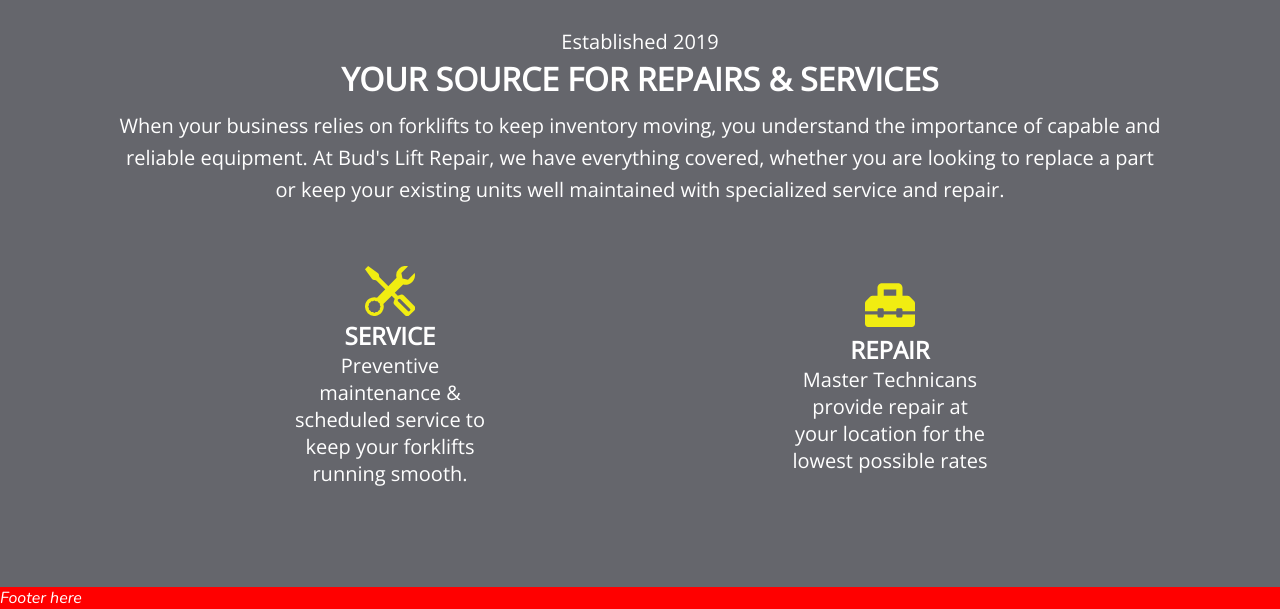
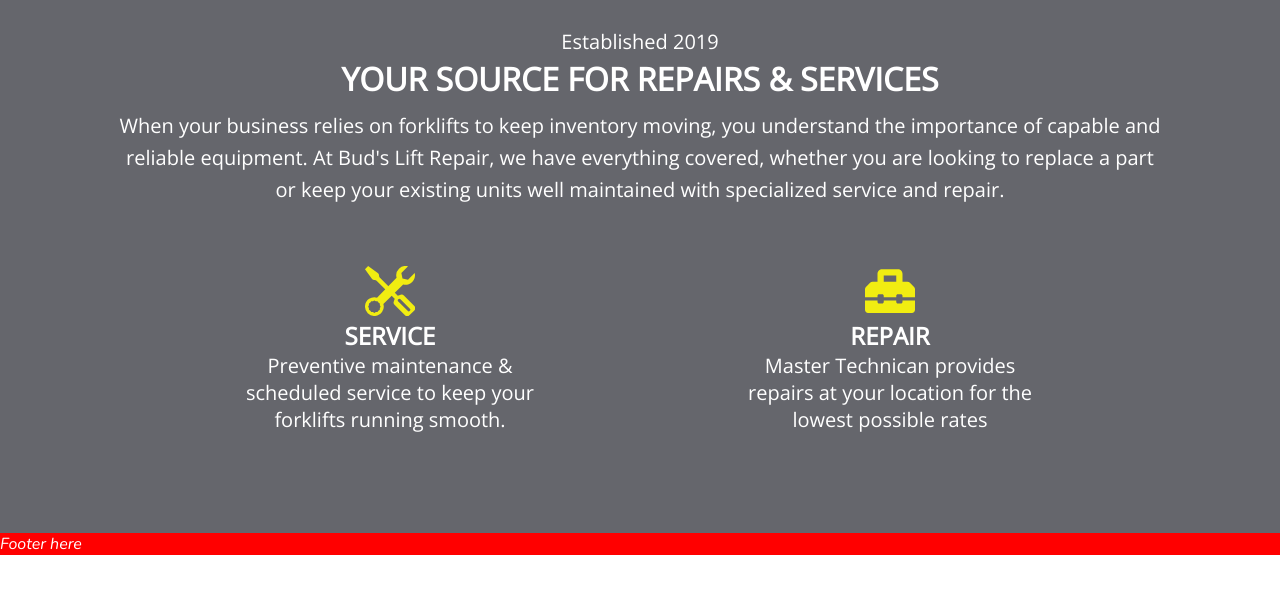
Before and after one commit to jayedeem/buds-lift-service, a Gatsby site: page / in a window 1280 px wide. Shown: the part 822-1431 px from the top of the page. After the commit the page ends 1377 px from the top, so only its background shows below. Built offline with nearby package versions, Linux system fonts and the light colour scheme; Gatsby itself is replaced by a stand-in of ours.

Commit message:
changed width of p tag

```diff
--- a/src/components/HeroSection/hero.css
+++ b/src/components/HeroSection/hero.css
@@ -39,6 +39,6 @@
     font-size: 40px;
   }
   .hero-container > p {
-    font-size: 30px;
+    font-size: 28px;
   }
 }
--- a/src/components/MiddleSection/MiddleSectionElements.js
+++ b/src/components/MiddleSection/MiddleSectionElements.js
@@ -75,7 +75,7 @@ export const ServiceWrapper = styled.div`
   p {
     text-align: center;
   }
-  @media screen and (max-width: 540px) {
+  @media screen and (max-width: 960px) {
     flex-direction: column;
   }
 `
@@ -90,7 +90,7 @@ export const ServiceType = styled.div`
   font-family: "Open Sans";
   p {
     font-size: 20px;
-    width: 200px;
+    width: 300px;
     /* font-weight: bold; */
     font-family: "Open Sans";
   }
--- a/src/components/MiddleSection/index.js
+++ b/src/components/MiddleSection/index.js
@@ -42,7 +42,7 @@ export default function MiddleSection() {
           <ToolBox />
           <h1>REPAIR</h1>
           <p>
-            Master Technicans provide repair at your location for the lowest
+            Master Technican provides repairs at your location for the lowest
             possible rates
           </p>
         </ServiceType>
```
